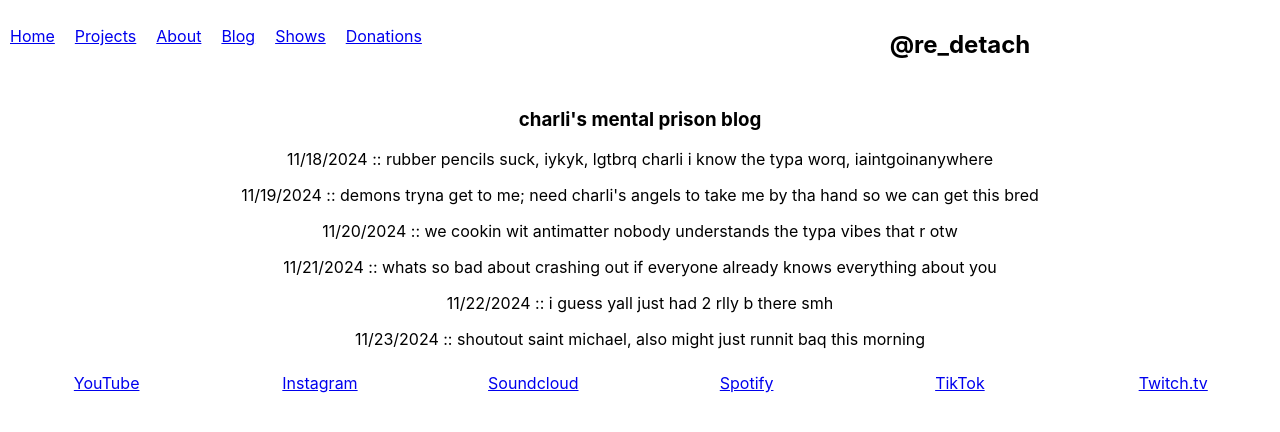
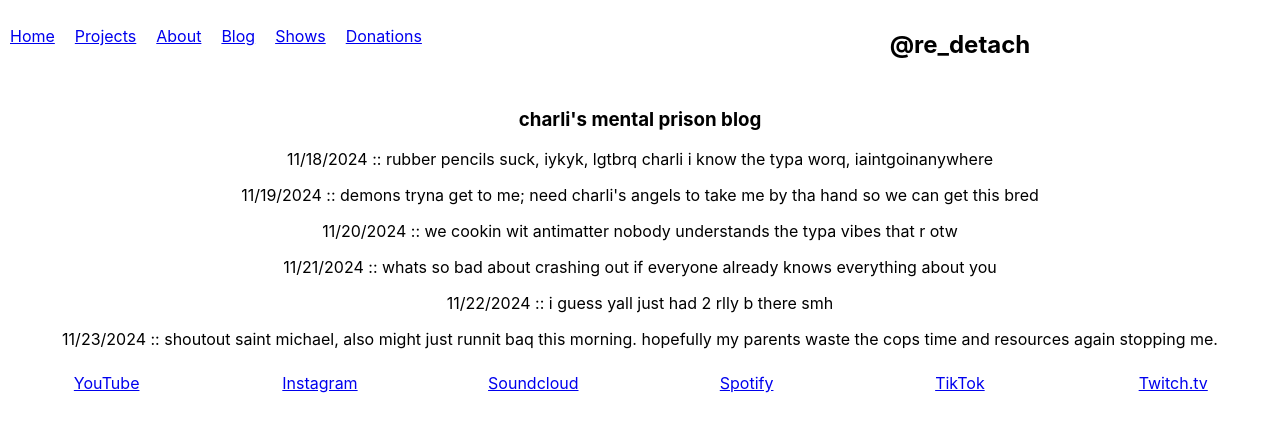
Before and after one commit to rolinmb/redetach-music, a React (Create React App) app: page /blog in a window 1280 px wide. Shown: the top 432 px of the page. Built offline with nearby package versions, Linux system fonts and the light colour scheme.

Commit message:
got a feeling someone about to waste law enforcements time today and its not me again

```diff
--- a/src/components/Blog.js
+++ b/src/components/Blog.js
@@ -13,7 +13,7 @@ const Blog = () => {
         <p>11/20/2024 :: we cookin wit antimatter nobody understands the typa vibes that r otw</p>
         <p>11/21/2024 :: whats so bad about crashing out if everyone already knows everything about you</p>
         <p>11/22/2024 :: i guess yall just had 2 rlly b there smh</p>
-        <p>11/23/2024 :: shoutout saint michael, also might just runnit baq this morning</p>
+        <p>11/23/2024 :: shoutout saint michael, also might just runnit baq this morning. hopefully my parents waste the cops time and resources again stopping me.</p>
       </div>
     </div>
   );
```
